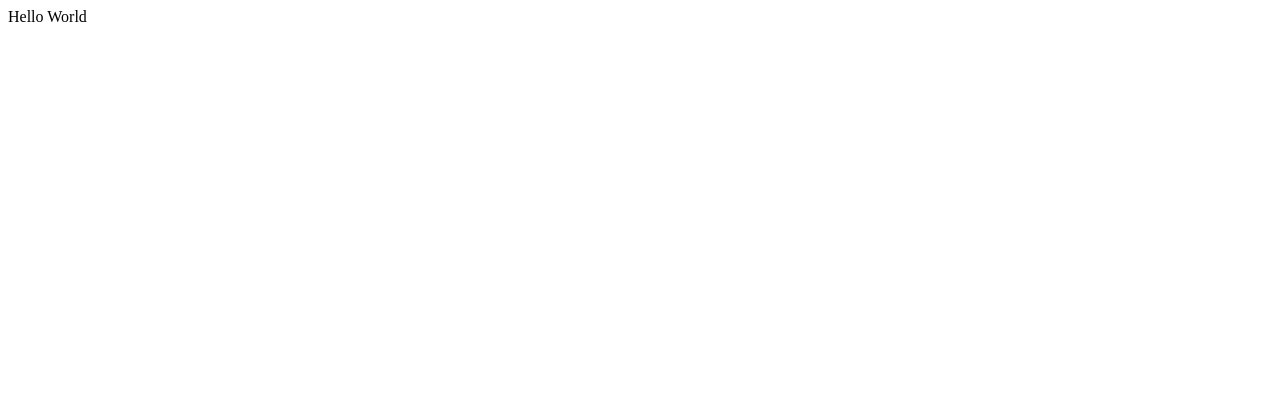
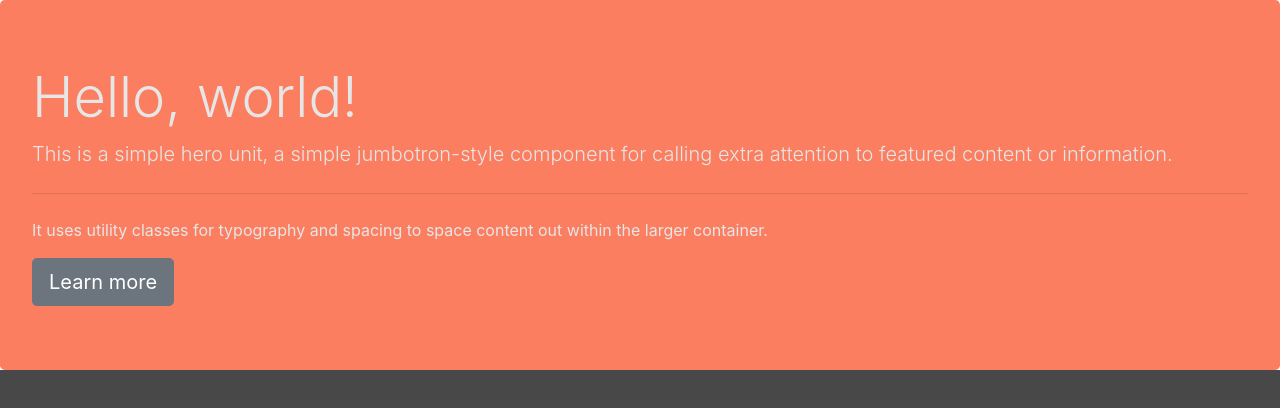
Before and after one commit to Claireblger/decouvre, a plain HTML site: page index.html in a window 1280 px wide. Drawn offline with nearby package versions, Linux system fonts and the light colour scheme.

Commit message:
nouveau style
Ajout de CSS

```diff
--- a/index.html
+++ b/index.html
@@ -1,14 +1,39 @@
 <!DOCTYPE html>
 <html lang="en">
+
 <head>
     <meta charset="UTF-8">
     <meta name="viewport" content="width=, initial-scale=1.0">
     <title>Document</title>
+
+
+    <link rel="stylesheet" href="./mystyle.css">
+    <link rel="stylesheet" href="https://stackpath.bootstrapcdn.com/bootstrap/4.5.2/css/bootstrap.min.css"
+        integrity="sha384-JcKb8q3iqJ61gNV9KGb8thSsNjpSL0n8PARn9HuZOnIxN0hoP+VmmDGMN5t9UJ0Z" crossorigin="anonymous">
+    <script src="https://stackpath.bootstrapcdn.com/bootstrap/4.5.2/js/bootstrap.min.js"
+        integrity="sha384-B4gt1jrGC7Jh4AgTPSdUtOBvfO8shuf57BaghqFfPlYxofvL8/KUEfYiJOMMV+rV"
+        crossorigin="anonymous"></script>
+
+
+
 </head>
+
 <body>
 
-Hello World
+
+
+    <div class="jumbotron background-color-couleur2 color-3">
+        <h1 class="display-4">Hello, world!</h1>
+        <p class="lead">This is a simple hero unit, a simple jumbotron-style component for calling extra attention
+            to featured content or information.</p>
+        <hr class="my-4">
+        <p>It uses utility classes for typography and spacing to space content out within the larger container.</p>
+        <a class="btn btn-secondary btn-lg" href="#" role="button">Learn more</a>
+    </div>
+
+
 
 
 </body>
+
 </html>
--- /dev/null
+++ b/mystyle.css
@@ -0,0 +1,8 @@
+
+
+
+
+body, html {background-color: #494848 }
+.jumbotron.background-color-couleur2 {background-color: #fb7e60;
+}
+    .color-3 {color: #e6e6e6;}
```
